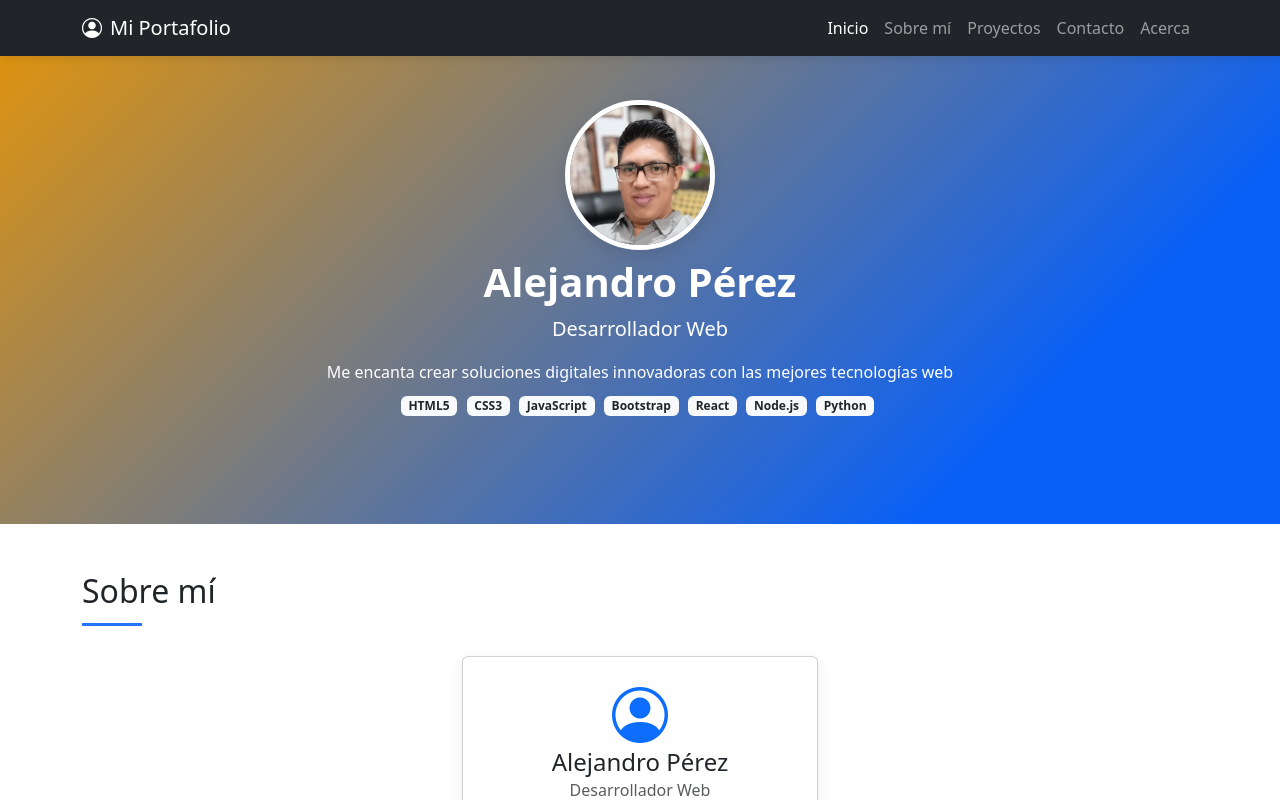
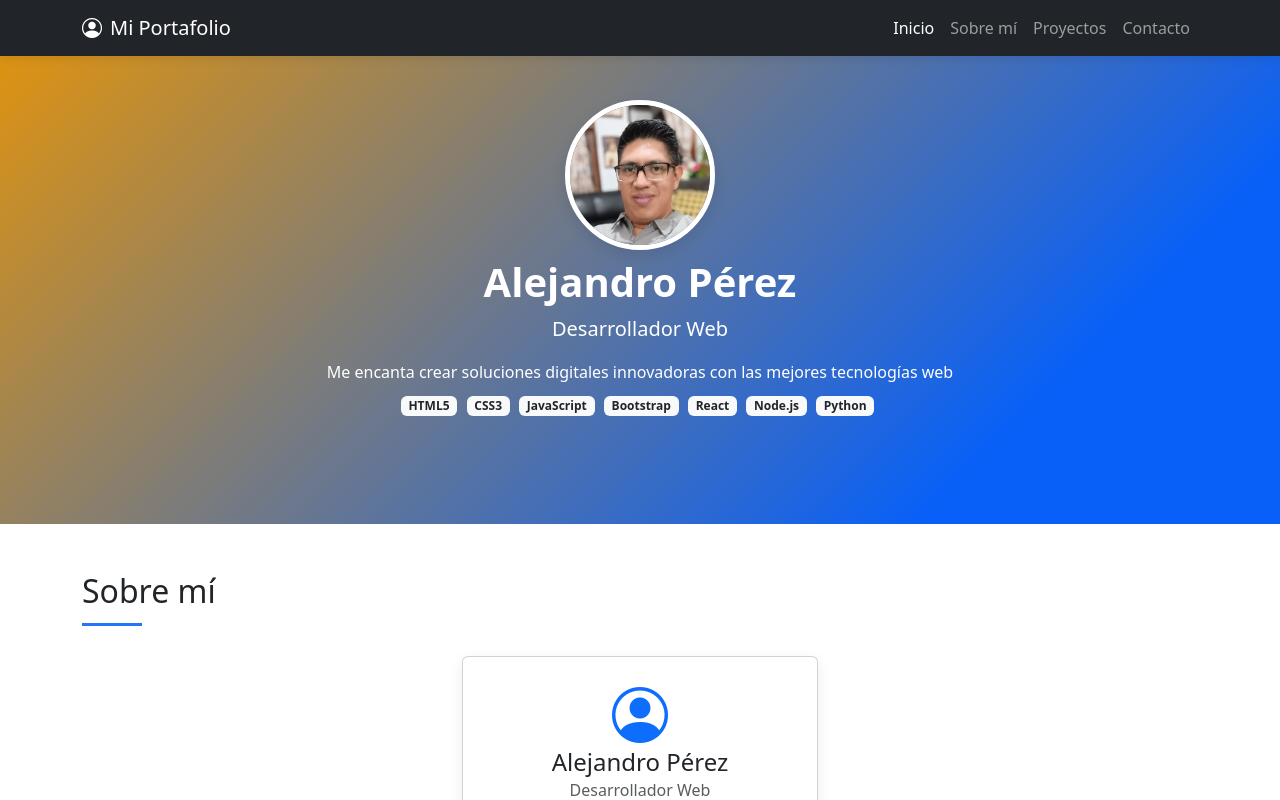
Before and after one commit to alxpg/Desarrollo_agil_y_colaborativo, a plain HTML site: page index.html in a window 1280 px wide. Shown: the top 800 px of the page. Drawn offline with nearby package versions, Linux system fonts and the light colour scheme; a web font is replaced by a local one.

Commit message:
Se borrar el nav link acerca del index.html

```diff
--- a/index.html
+++ b/index.html
@@ -37,9 +37,6 @@
                     </li>
                     <li class="nav-item">
                         <a class="nav-link" href="#contacto">Contacto</a>
-                    </li>
-                    <li class="nav-item">
-                        <a class="nav-link" href="#acerca">Acerca</a>
                     </li>
                 </ul>
             </div>
```
